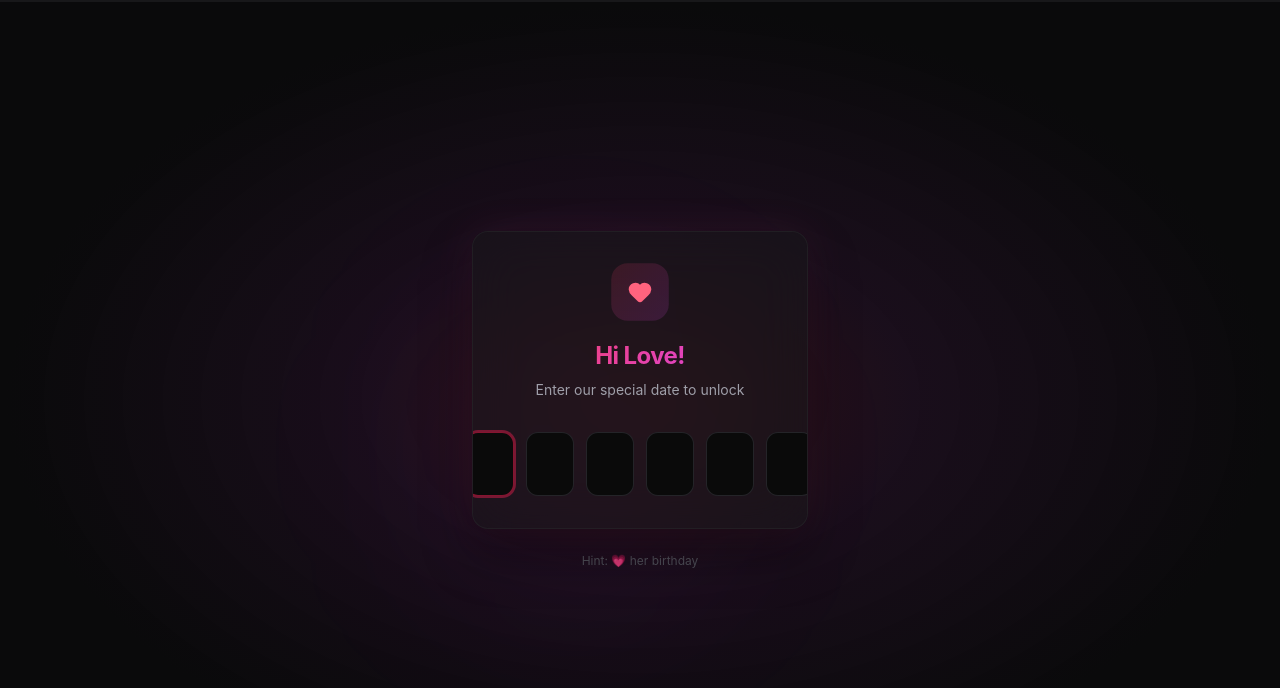
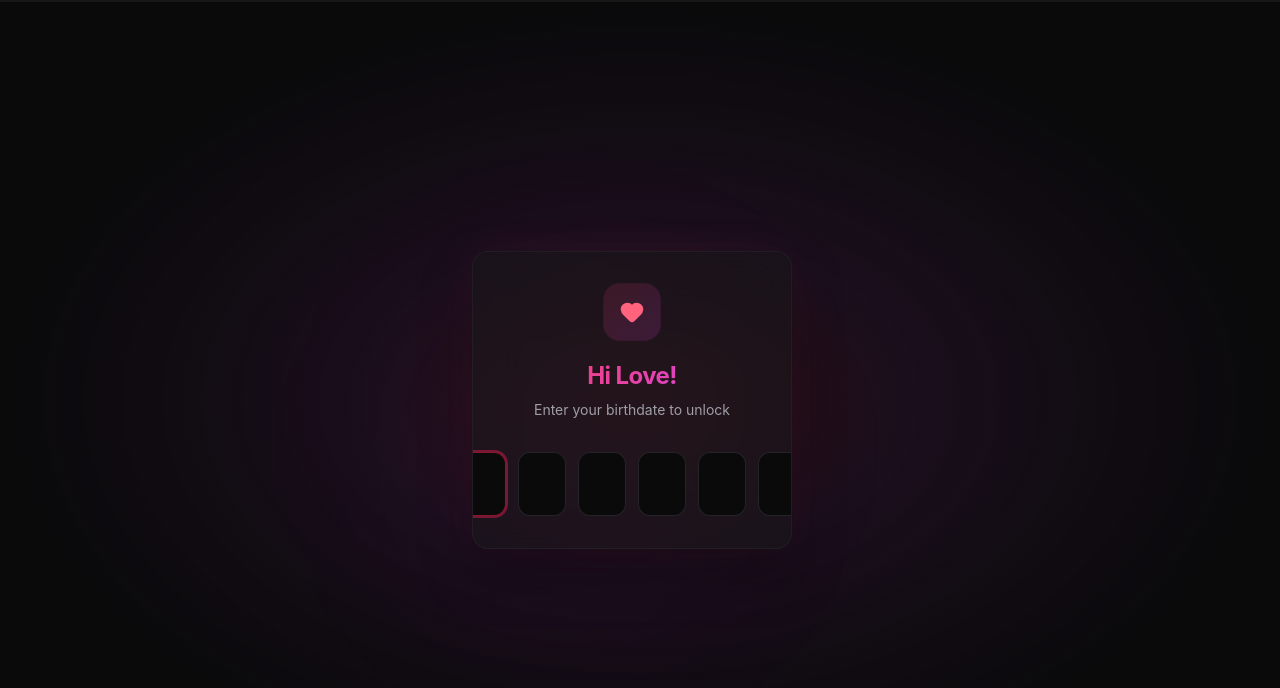
Before and after one commit to EdrianHernandez/pandaa, a React (Vite) app: page / in a window 1280 px wide. Shown: the top 688 px of the page. Built offline with nearby package versions, Linux system fonts and the light colour scheme; the HTML template or start-up script is replaced by a standard one.

Commit message:
Narrow container, remove hint, update subtitle to birthdate

```diff
--- a/src/pages/EntryGate.jsx
+++ b/src/pages/EntryGate.jsx
@@ -145,6 +145,7 @@ export default function EntryGate({ onNext }) {
         <motion.div
           className="relative overflow-hidden rounded-2xl border border-zinc-800/60 bg-zinc-900/50 p-8 shadow-2xl backdrop-blur-xl"
           style={{
+            width: "min(320px, 90vw)",
             boxShadow: "0 0 40px rgba(236,72,153,0.08), 0 25px 50px rgba(0,0,0,0.4)",
           }}
           animate={
@@ -177,7 +178,7 @@ export default function EntryGate({ onNext }) {
             Hi Love!
           </h1>
           <p className="mb-8 text-center text-sm text-zinc-400">
-            Enter our special date to unlock
+            Enter your birthdate to unlock
           </p>
 
           {/* PIN input */}
@@ -231,10 +232,6 @@ export default function EntryGate({ onNext }) {
           </AnimatePresence>
         </motion.div>
 
-        {/* Hint */}
-        <p className="mt-6 text-center text-xs text-zinc-600">
-          Hint: <span className="text-zinc-500">&#x1F497;</span> her birthday
-        </p>
       </motion.div>
     </div>
   );
```
